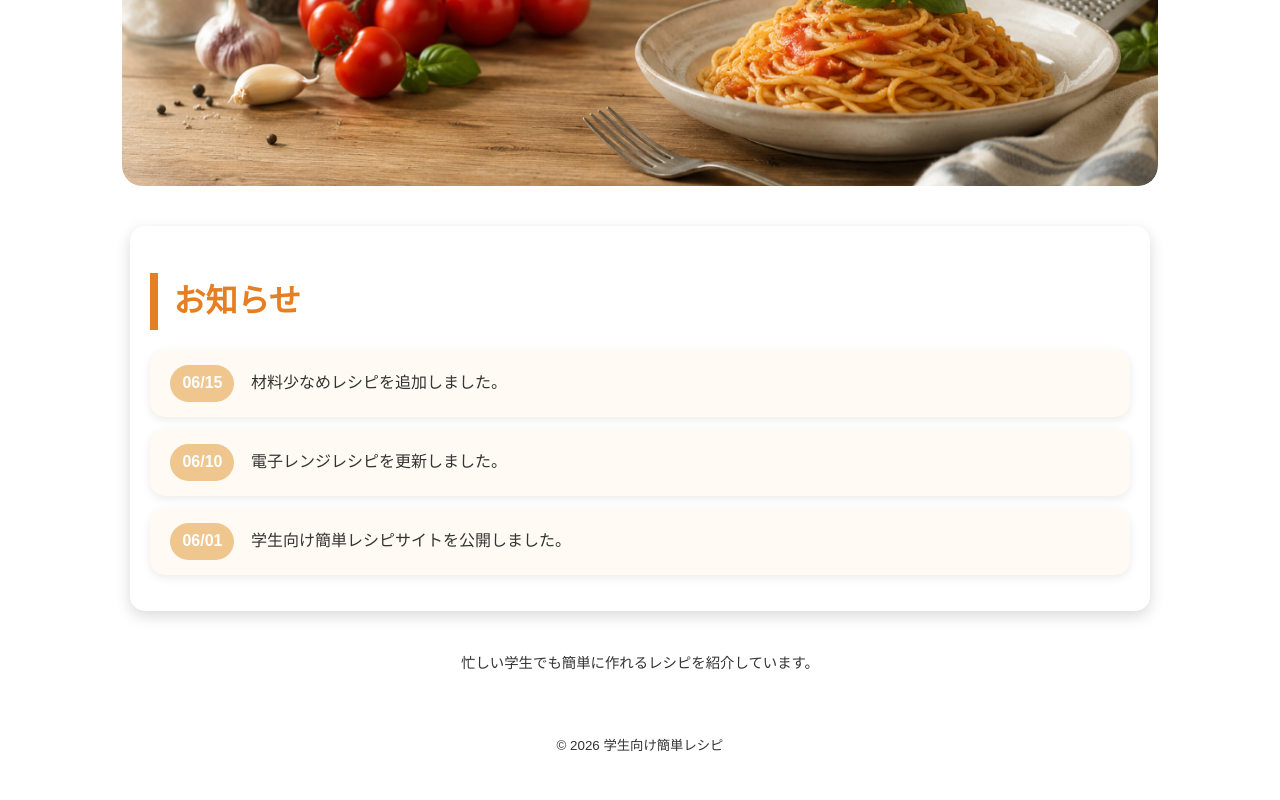
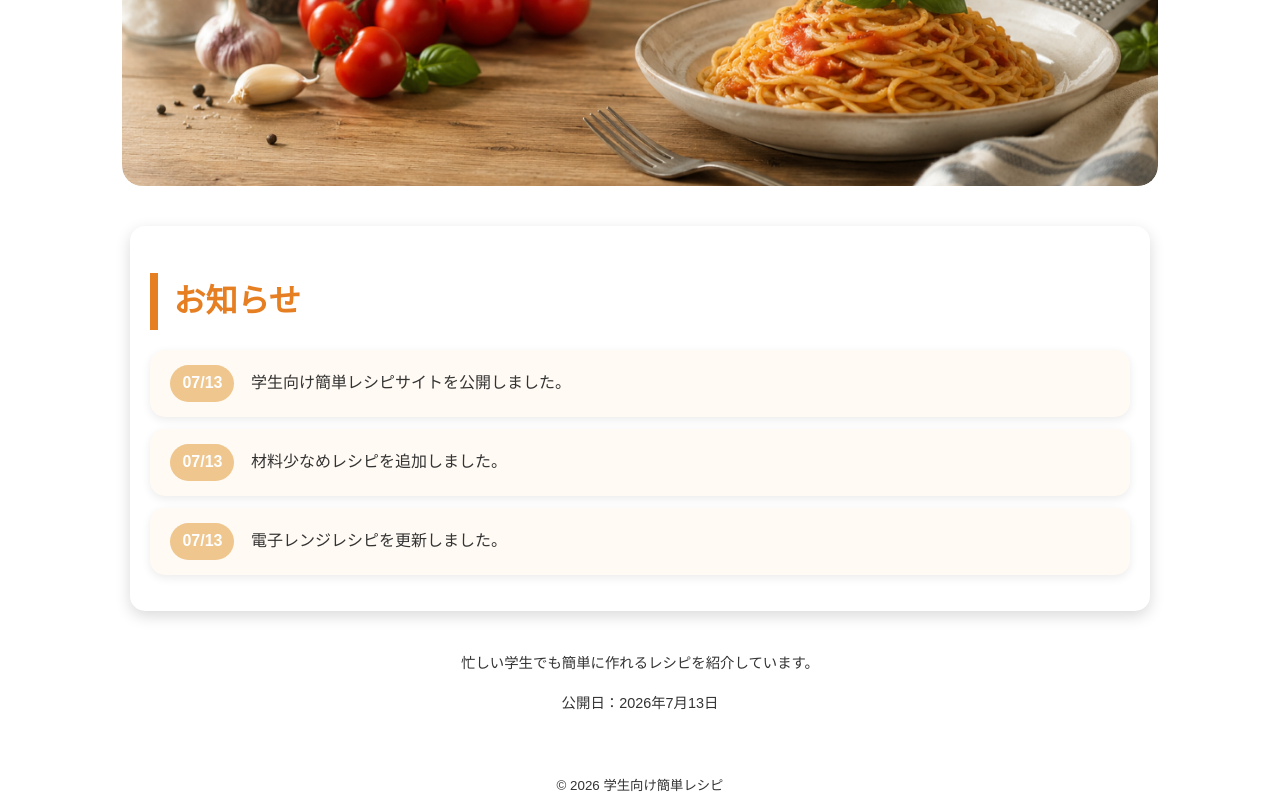
Before and after one commit to oka-1220/oka1220.github.io, a plain HTML site: page index.html in a window 1280 px wide. Shown: the part 469-1269 px from the top of the page. Before the commit the page ends 1229 px from the top, so only its background shows below. Drawn offline with Linux system fonts and the light colour scheme.

Commit message:
Add files via upload

```diff
--- a/index.html
+++ b/index.html
@@ -40,17 +40,18 @@
         </p>
     </div>
 </header>
-    <section class="news">
-        <h2>お知らせ</h2>
-        <ul>
-            <li><time datetime="2025-06-15">06/15</time> 材料少なめレシピを追加しました。</li>
-            <li><time datetime="2025-06-10">06/10</time> 電子レンジレシピを更新しました。</li>
-            <li><time datetime="2025-06-01">06/01</time> 学生向け簡単レシピサイトを公開しました。</li>
-        </ul>
-    </section>
+<section class="news">
+    <h2>お知らせ</h2>
+    <ul>
+        <li><time datetime="2026-07-13">07/13</time> 学生向け簡単レシピサイトを公開しました。</li>
+        <li><time datetime="2026-07-13">07/13</time> 材料少なめレシピを追加しました。</li>
+        <li><time datetime="2026-07-13">07/13</time> 電子レンジレシピを更新しました。</li>
+    </ul>
+</section>
 </div>
 <footer>
 <p>忙しい学生でも簡単に作れるレシピを紹介しています。</p>
+<p>公開日：2026年7月13日</p>
 <p>
 <a href="https://validator.w3.org/" target="_blank">HTML Validator</a>
 <a href="https://jigsaw.w3.org/css-validator/">CSS Validator</a>
```
